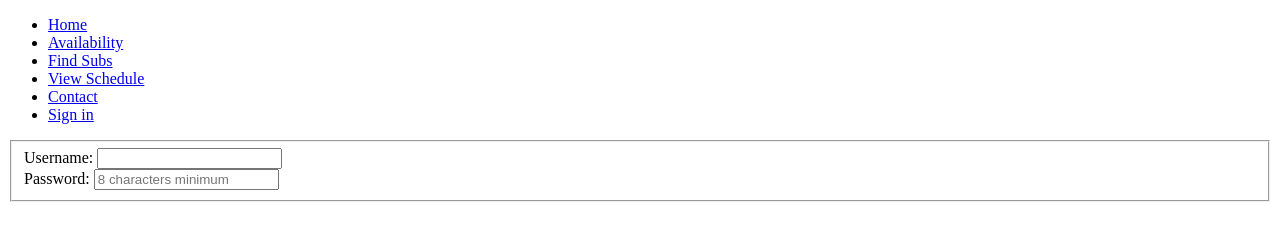
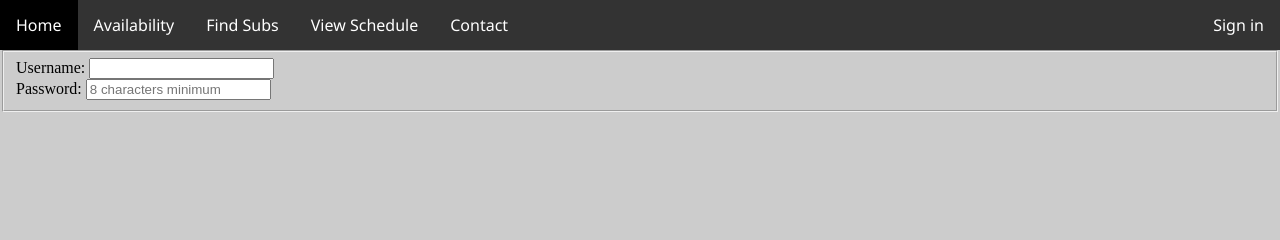
Before and after one commit to ldosen/HyperScheduler, a plain HTML site: page sign_in.html in a window 1280 px wide. Drawn offline with Linux system fonts and the light colour scheme.

Commit message:
actually fixed sign in link

```diff
--- a/sign_in.html
+++ b/sign_in.html
@@ -1,7 +1,7 @@
 <!doctype html>
 <html>
     <head>
-        <link rel = stylesheet" href="./style.css/>
+        <link rel = "stylesheet" href="./style.css">
         <meta charset="UTF-8">
         <title> Sign In</title>
     </head>
```
Also changed, not shown: mainpage.html (+1 -1 lines).
